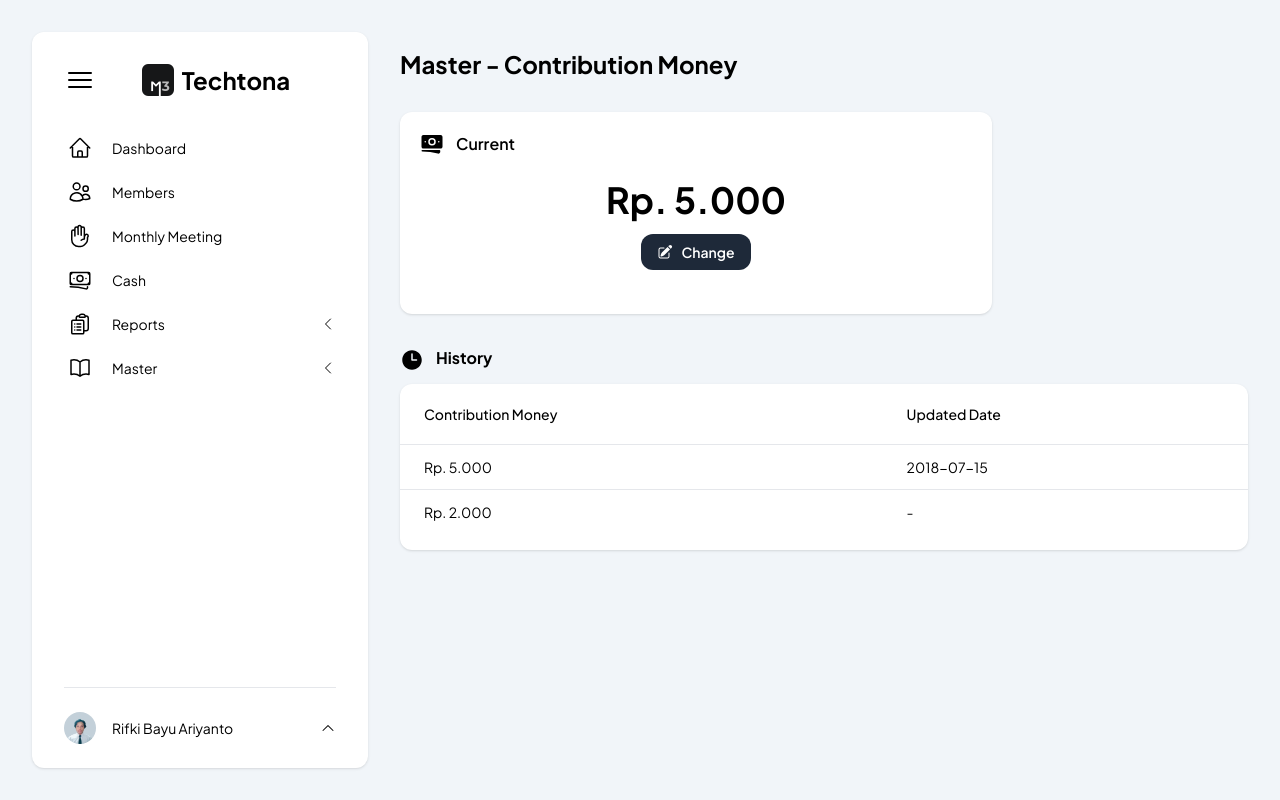
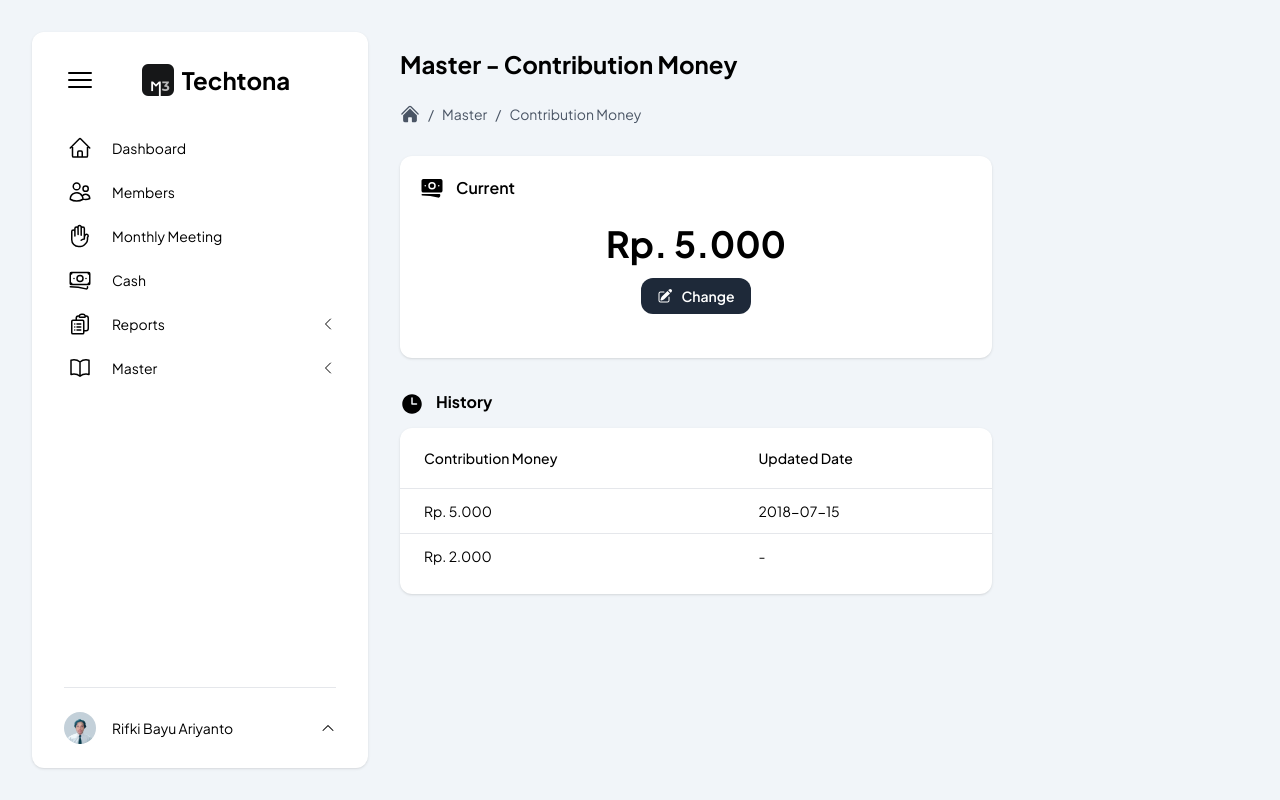
Before and after one commit to rifkibayuariy/karang-taruna, a Next.js app: page /admin/master/contribution-money in a window 1280 px wide. Built offline with nearby package versions, Linux system fonts and the light colour scheme.

Commit message:
Update Contribution Money Page

```diff
--- a/app/admin/master/contribution-money/page.tsx
+++ b/app/admin/master/contribution-money/page.tsx
@@ -1,3 +1,4 @@
+import Breadcrumb from "@/components/admin/breadcrumb";
 import Table from "@/components/admin/master/contribution-money/table";
 
 import {
@@ -10,9 +11,15 @@ export default async function ContributionMoney() {
     return (
         <main className="pb-8">
             <div className="w-full md:pt-4">
-                <h1 className="text-xl text-nowrap md:text-2xl font-bold text-center md:text-left">
-                    <span className="hidden md:inline-block mr-1">Master -</span>Contribution Money
-                </h1>
+                <div className="w-full flex flex-col gap-6">
+                    <div className="w-full md:order-2">
+                        <Breadcrumb/>
+                    </div>
+                    <h1 className="text-xl text-nowrap md:text-2xl font-bold text-center md:text-left">
+                        <span className="hidden md:inline-block mr-1">
+                            Master -</span>Contribution Money
+                    </h1>
+                </div>
                 <div className="w-full md:max-w-148 rounded-xl bg-white shadow-sm p-5 mt-8">
                     <div className="flex items-center">
                         <BanknotesIcon className="size-6 mr-3"/>
@@ -27,7 +34,7 @@ export default async function ContributionMoney() {
                     </div>
                 </div>
             </div>
-            <div className="pt-6 md:pt-8">
+            <div className="pt-6 md:pt-8 md:max-w-148 ">
                 <h4 className="font-bold pb-3">
                     <ClockIcon className="size-6 inline-block mr-3"/>
                     History
```
